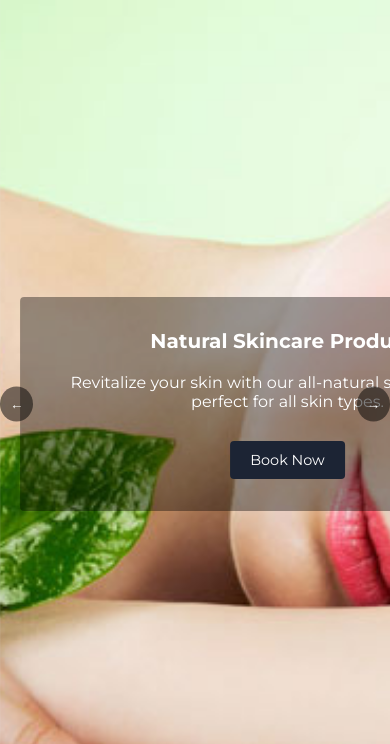
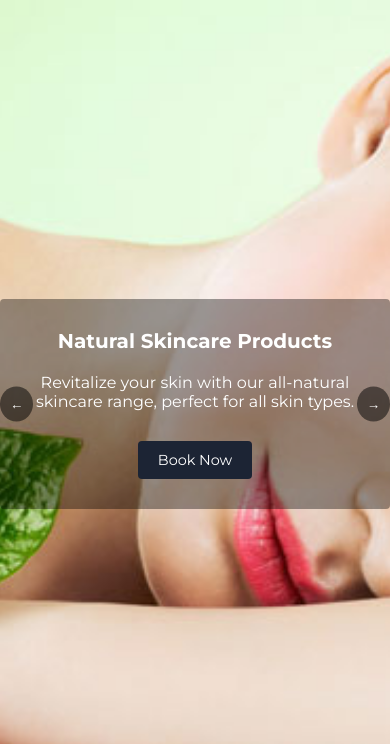
Before and after one commit to moolraaj/html-css-project, a plain HTML site: page index.html in a window 390 px wide. Shown: the part 102-846 px from the top of the page. Drawn offline with nearby package versions, Linux system fonts and the light colour scheme.

Commit message:
updated code

```diff
--- a/styles.css
+++ b/styles.css
@@ -163,13 +163,16 @@ p {
     }
 
     .slide-content {
-        padding: 30 10px;
+        padding: 30px 10px;
     }
 }
 
 @media (max-width: 600px) {
     h1 {
         font-size: 20px;
+    }
+    .slide{
+        padding: 0px!important;
     }
 
 
```
